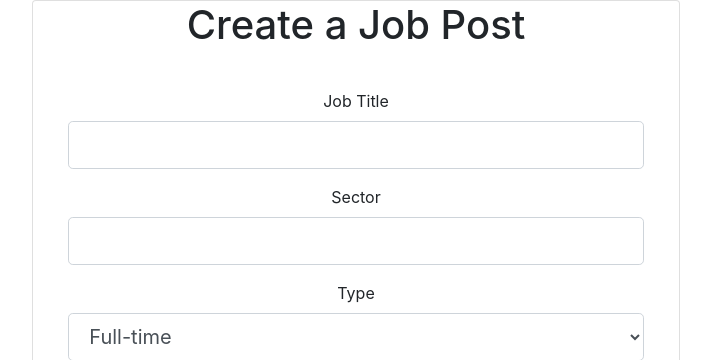
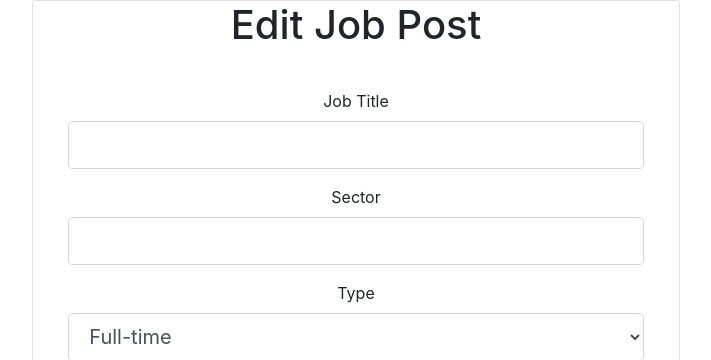
Before and after one commit to gitbush/jobseek, a Flask app: page /create_job/edit in a window 1280 px wide. Shown: the part 76-436 px from the top of the page, without its empty margins (284-995 px from the left). Run offline with Flask 2, Linux system fonts and the light colour scheme; the visitor is signed in with stand-in values (Sample User, id 1); some libraries are stand-ins or nearby versions.

Commit message:
Add a form title to edit and create job routes
Differentiates between edit and create new

```diff
--- a/jobseek/routes.py
+++ b/jobseek/routes.py
@@ -56,11 +56,11 @@ def create_job():
         db.session.add(new_job)
         db.session.commit()
         return redirect(url_for('home'))
-    return render_template(('create_job.html'), form=form)
+    return render_template(('create_job.html'), form=form, title='Create Job Post')
 
 # route for editing a job post
 @app.route("/create_job/edit", methods=['GET', 'POST'])
 @login_required
 def edit_post():
     form = jobForm()
-    return render_template('create_job.html', form=form)
+    return render_template('create_job.html', form=form, title='Edit Job Post')
--- a/jobseek/templates/create_job.html
+++ b/jobseek/templates/create_job.html
@@ -3,7 +3,7 @@
     <main class="container form-container">
         <div class="card col-12 col-md-7 justify-content-center">
             <div class="card-title">
-                <h1>Create a Job Post</h1>
+                <h1>{{ title }}</h1>
             </div>
             <div class="card-body">
                 <!-- job post form -->
```
